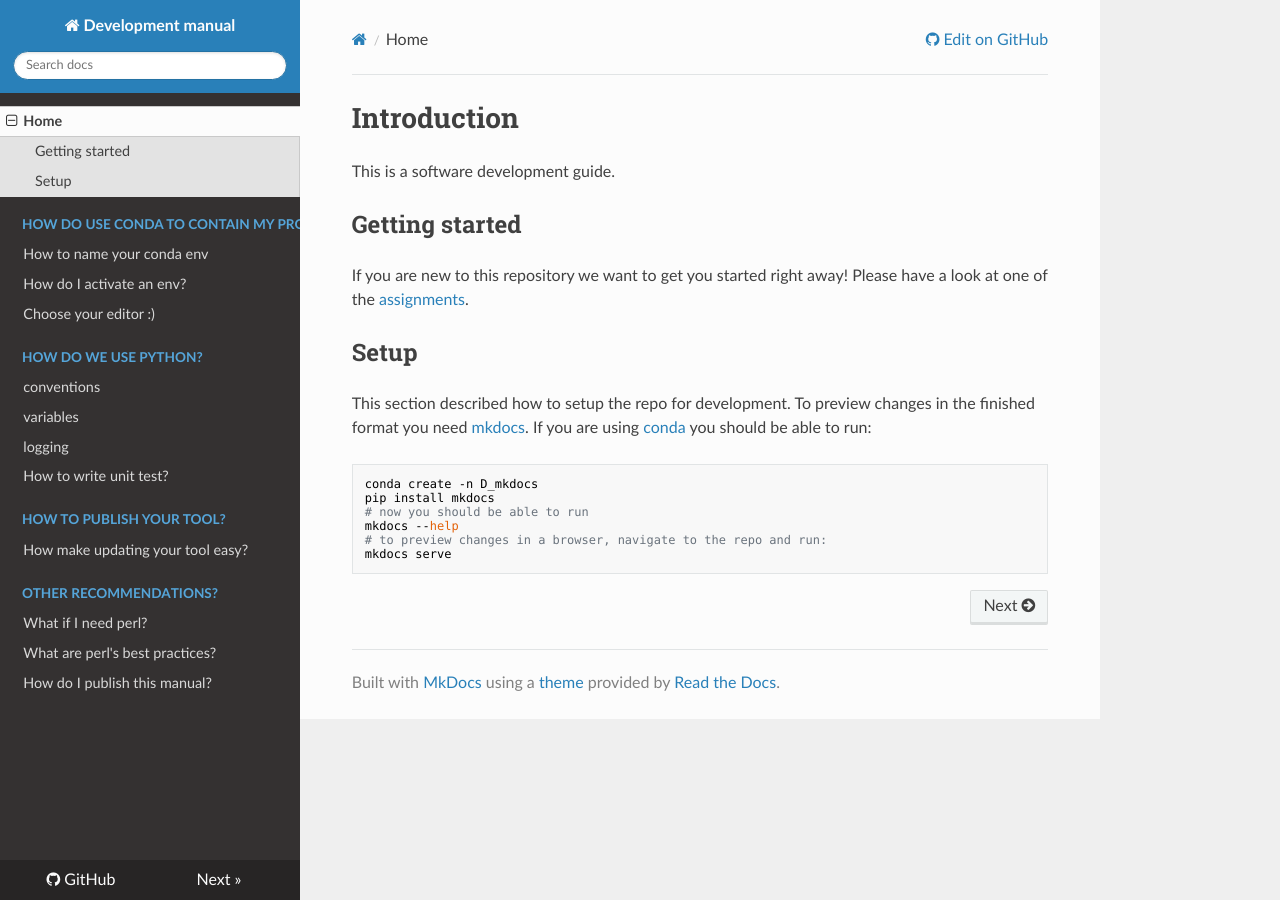
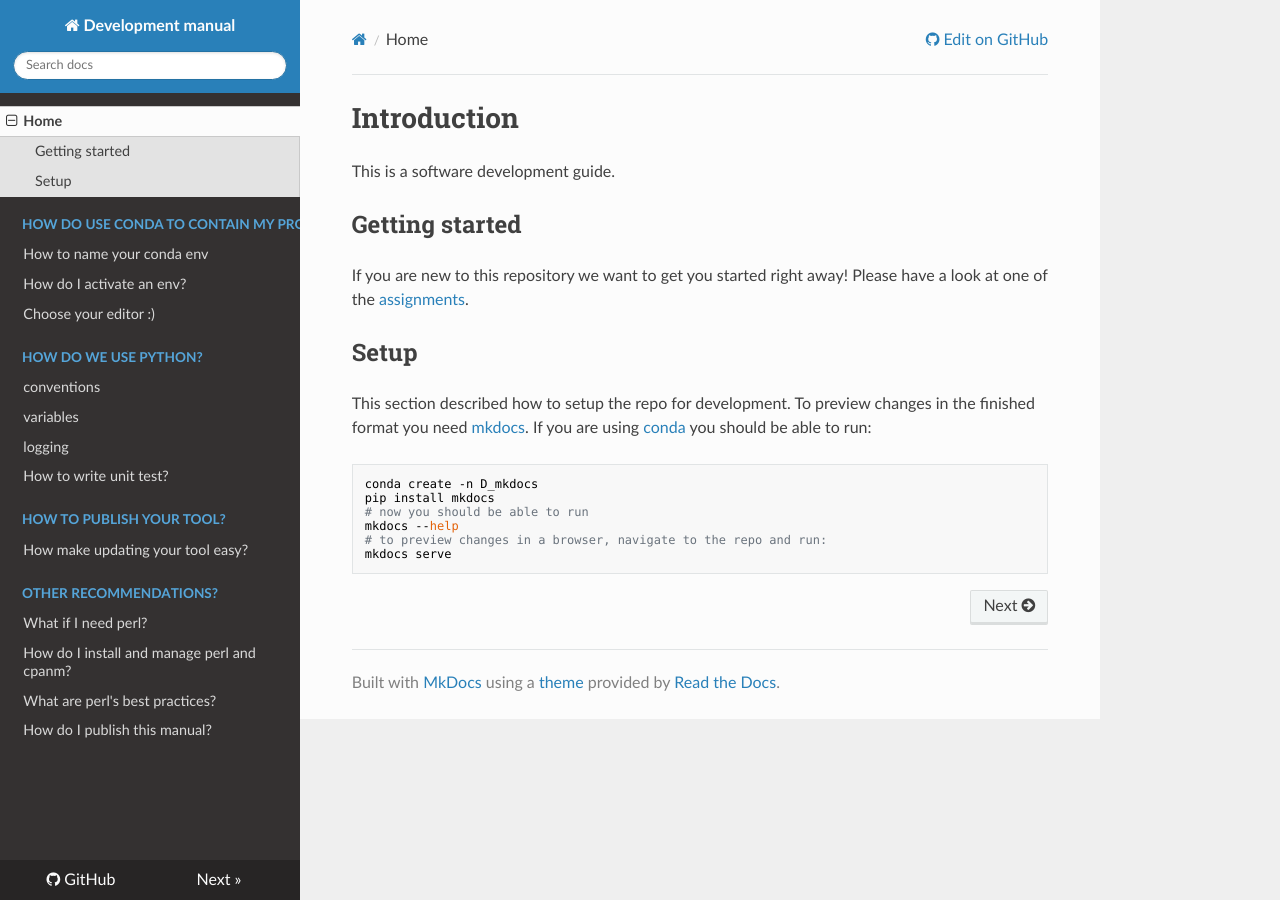
Before and after one commit to ingkebil/development, an MkDocs documentation site: the page built from docs/index.md, in a window 1280 px wide. Built offline with MkDocs 1.6.1, drawn with Linux system fonts in a browser that asks for light colours; nearby versions of some CDN libraries.

Commit message:
Update mkdocs.yml

```diff
--- a/mkdocs.yml
+++ b/mkdocs.yml
@@ -38,6 +38,7 @@ nav:
 #  - What are the security concerns?
   - Other recommendations?:
     - What if I need perl?: perl/README.md
+    - How do I install and manage perl and cpanm?: perl/installation/installation.md
     - What are perl's best practices?: perl/best_practises/best_practises.md
 #    - What do we recommend for web develoment?
 #  - How do we do project management?
```
